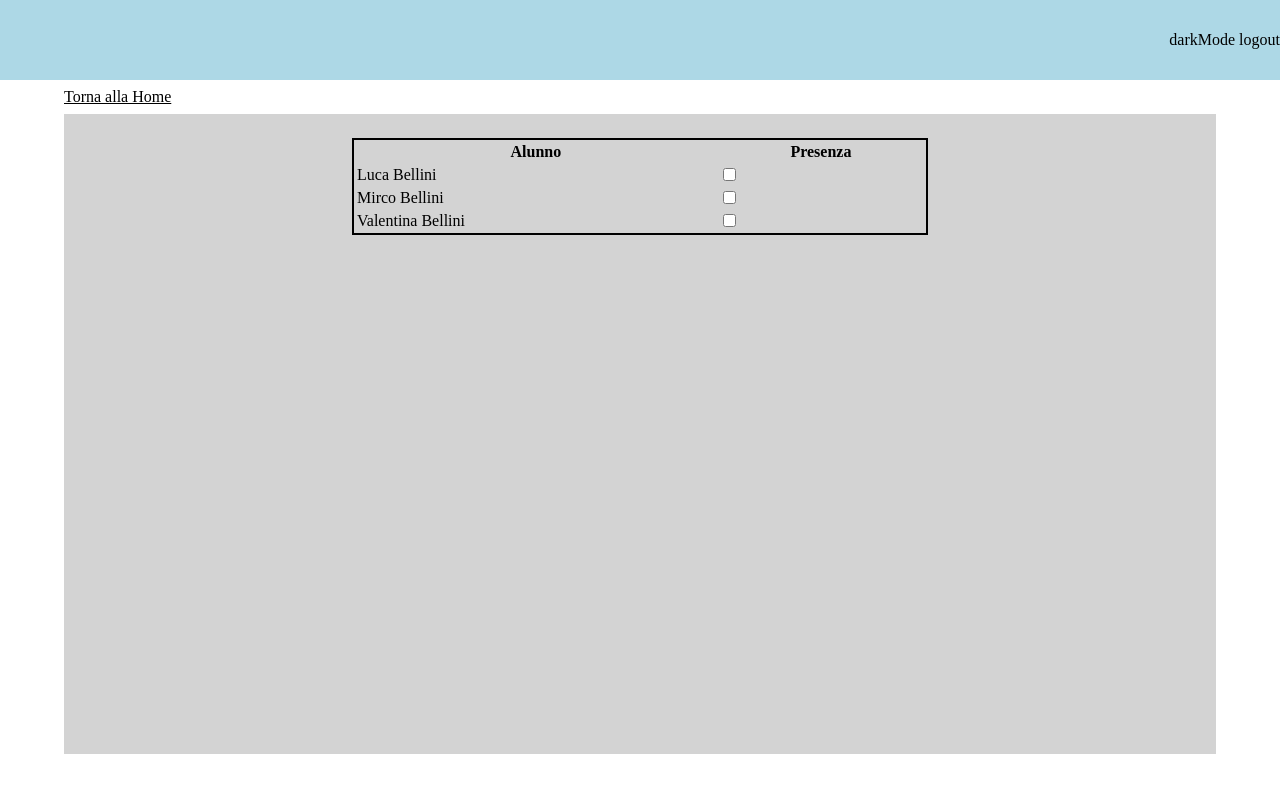
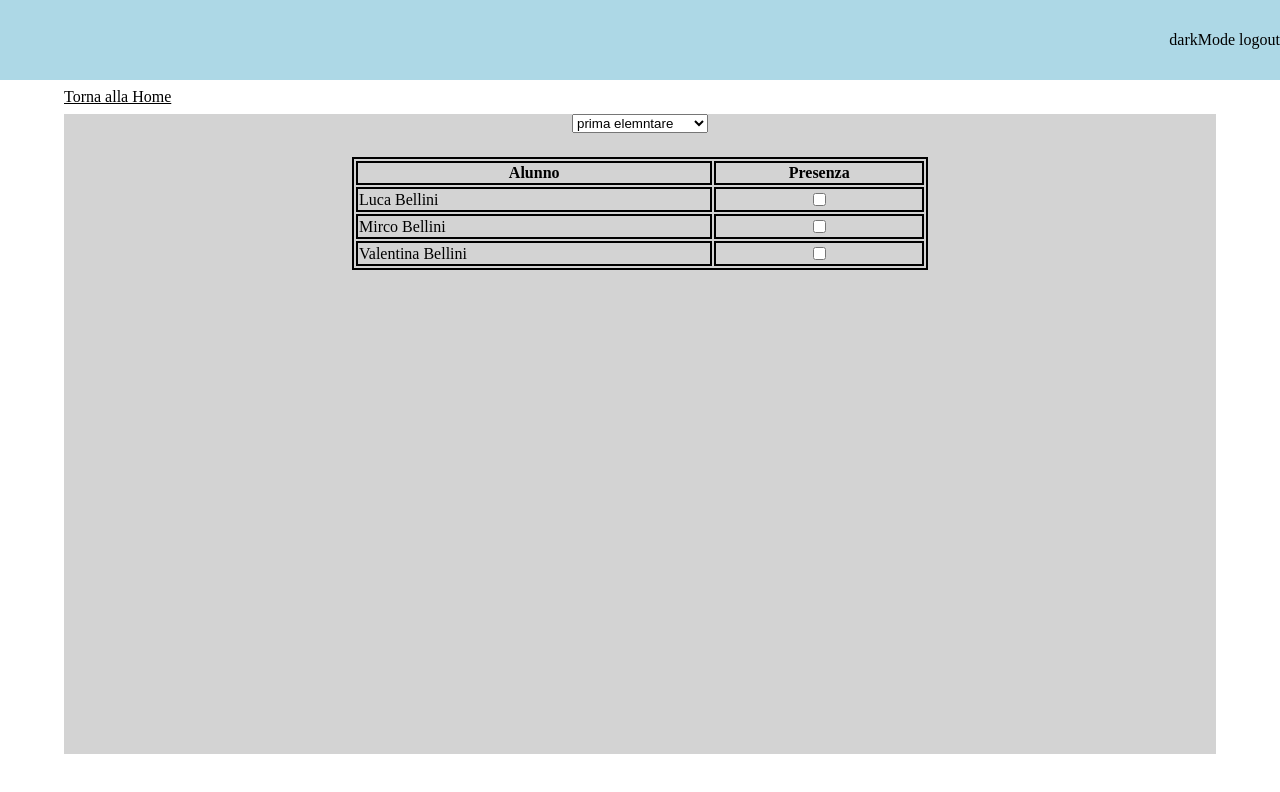
Before and after one commit to perni24/appFireBase, a React (Vite) app: page / in a window 1280 px wide. Both pictures are taken after a click on the element "Nuova Attività". Shown: the top 792 px of the page. Built offline with nearby package versions, Linux system fonts and the light colour scheme.

Commit message:
modifiche 06/12/2024

```diff
--- a/src/components/gestionePresenze/gestionePresenze.css
+++ b/src/components/gestionePresenze/gestionePresenze.css
@@ -15,3 +15,17 @@ table{
     border: 0.2vw solid black;
     margin-top: 3vh;
 }
+
+th{
+    border: 0.2vw solid black;
+}
+
+td{
+    border: 0.2vw solid black;
+}
+
+.checkbox{
+    display: flex;
+    align-items: center;
+    justify-content: center;
+}
--- a/src/components/gestionePresenze/gestionePresenze.jsx
+++ b/src/components/gestionePresenze/gestionePresenze.jsx
@@ -18,21 +18,32 @@ function GestionePresenze() {
   return (
     <>
     <div id="containerApp">
+      <select name="classe" id="classe" onChange={(e) => setClasse(parseInt(e.target.value, 10))}>
+        <option value="1">prima elemntare</option>
+        <option value="2">seconda elemntare</option>
+        <option value="3">terza elemntare</option>
+        <option value="4">quarta elemntare</option>
+        <option value="5">quinta elemntare</option>
+      </select>
       <table>
+        <thead>
         <tr>
             <th>Alunno</th>
             <th>Presenza</th>
         </tr>
+        </thead>
+        <tbody>
         {alunni
           .filter((item) => item.classe === classe) //filtro sulla classe
           .map((item, index) => (
-            <tr>
+            <tr key={index}>
                 <td key={index}>
                 {item.nome} {item.cognome}
                 </td>
-                <td><input type="checkbox"/></td>
+                <td className="checkbox"><input type="checkbox"/></td>
             </tr>
           ))}
+        </tbody>
       </table>
     </div>
     </>
```
